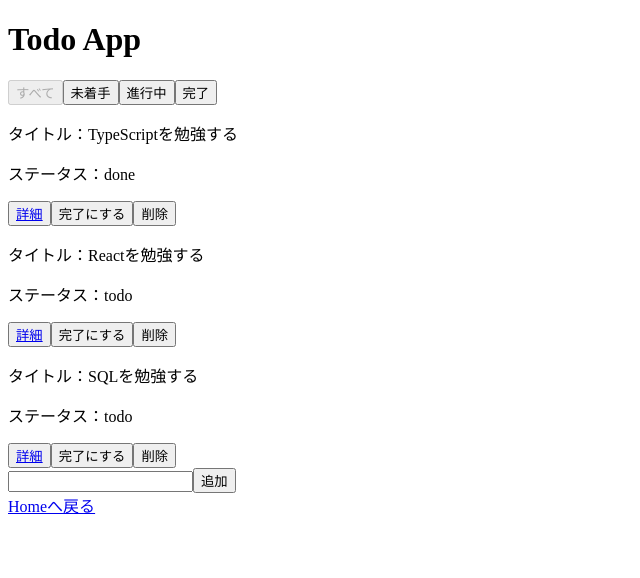
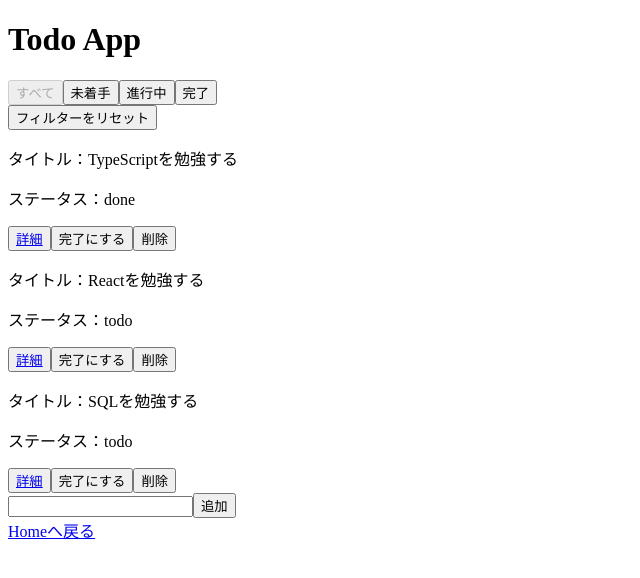
Before and after one commit to RiCoDeKu/todo-service, a React (Vite) app: page /todos in a window 1280 px wide. Shown: the top 578 px of the page, without its empty margins (0-640 px from the left). Built offline with nearby package versions, Linux system fonts and the light colour scheme.

Commit message:
STEP-3, Jotai Final-Phase

```diff
--- /dev/null
+++ b/src/components/ResetTodoFilterButton.tsx
@@ -0,0 +1,10 @@
+import { useSetAtom } from "jotai";
+import { todoFilterAtom } from "../atoms/todoFilter";
+
+export function ResetTodoFilterButton() {
+  const setStatusFilter = useSetAtom(todoFilterAtom);
+
+  return <button onClick={() => setStatusFilter("all")}>フィルターをリセット</button>;
+}
+
+export default ResetTodoFilterButton;
--- a/src/components/TodoFilter.tsx
+++ b/src/components/TodoFilter.tsx
@@ -1,5 +1,6 @@
 import { useAtom } from "jotai";
 import { todoFilterAtom } from "../atoms/todoFilter";
+import { ResetTodoFilterButton } from "./ResetTodoFilterButton";
 
 export function TodoFilter() {
   const [statusFilter, setStatusFilter] = useAtom(todoFilterAtom);
@@ -10,7 +11,7 @@ export function TodoFilter() {
         onClick={() => {
           setStatusFilter("all");
         }}
-		disabled={statusFilter === "all"}
+        disabled={statusFilter === "all"}
       >
         すべて
       </button>
@@ -18,7 +19,7 @@ export function TodoFilter() {
         onClick={() => {
           setStatusFilter("todo");
         }}
-		disabled={statusFilter === "todo"}
+        disabled={statusFilter === "todo"}
       >
         未着手
       </button>
@@ -26,7 +27,7 @@ export function TodoFilter() {
         onClick={() => {
           setStatusFilter("doing");
         }}
-		disabled={statusFilter === "doing"}
+        disabled={statusFilter === "doing"}
       >
         進行中
       </button>
@@ -34,10 +35,11 @@ export function TodoFilter() {
         onClick={() => {
           setStatusFilter("done");
         }}
-		disabled={statusFilter === "done"}
+        disabled={statusFilter === "done"}
       >
         完了
-      </button>
+      </button><br/>
+      <ResetTodoFilterButton />
     </div>
   );
 }
```
